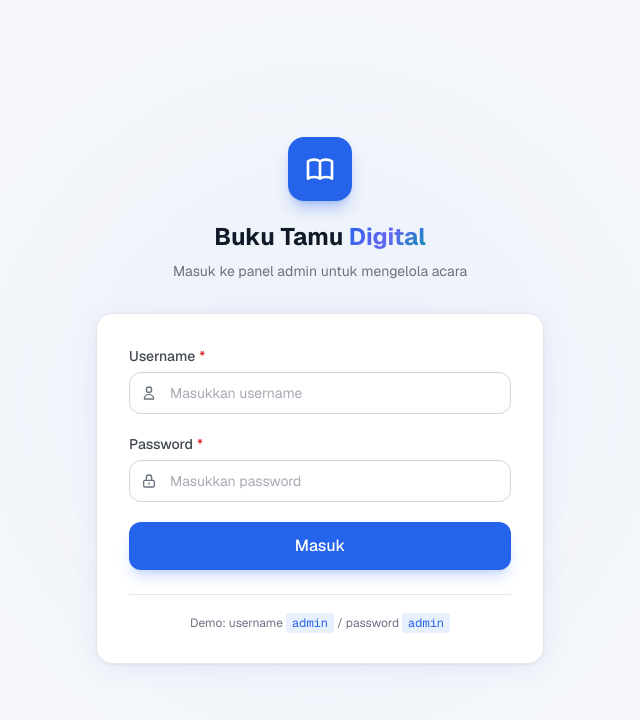
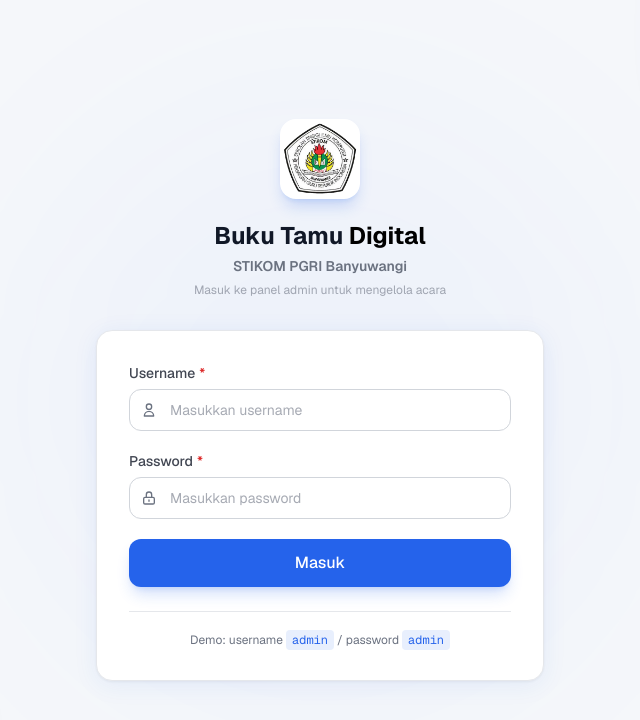
Before and after one commit to Nadiril/Buku-Tamu-Digital, a Next.js app: page / in a window 1280 px wide. Shown: the top 720 px of the page, without its empty margins (320-960 px from the left). Built offline with nearby package versions, Linux system fonts and the light colour scheme.

Commit message:
feat: update logo and heading styles on login and home pages

```diff
--- a/src/app/admin/(auth)/login/page.js
+++ b/src/app/admin/(auth)/login/page.js
@@ -51,7 +51,7 @@
             />
           </div>
           <h1 className="text-2xl font-bold text-foreground leading-snug">
-            Buku Tamu <span className="gradient-text">Digital</span>
+            Buku Tamu <span className="text-black">Digital</span>
           </h1>
           <p className="text-sm font-semibold text-muted mt-1">
             STIKOM PGRI Banyuwangi
--- a/src/app/page.js
+++ b/src/app/page.js
@@ -2,6 +2,7 @@
 
 import { useState } from "react";
 import { useRouter } from "next/navigation";
+import Image from "next/image";
 import Input from "@/components/Input";
 import Button from "@/components/Button";
 
@@ -37,27 +38,26 @@
       </div>
 
       <div className="relative w-full max-w-md mx-4 animate-fade-in">
-        {/* Logo */}
+        {/* Logo & Heading */}
         <div className="text-center mb-8">
-          <div className="w-16 h-16 rounded-2xl bg-accent mx-auto flex items-center justify-center shadow-lg shadow-accent/30 mb-5">
-            <svg
-              className="w-8 h-8 text-white"
-              fill="none"
-              viewBox="0 0 24 24"
-              stroke="currentColor"
-            >
-              <path
-                strokeLinecap="round"
-                strokeLinejoin="round"
-                strokeWidth={2}
-                d="M12 6.253v13m0-13C10.832 5.477 9.246 5 7.5 5S4.168 5.477 3 6.253v13C4.168 18.477 5.754 18 7.5 18s3.332.477 4.5 1.253m0-13C13.168 5.477 14.754 5 16.5 5c1.747 0 3.332.477 4.5 1.253v13C19.832 18.477 18.247 18 16.5 18c-1.746 0-3.332.477-4.5 1.253"
-              />
-            </svg>
+          <div className="w-20 h-20 rounded-2xl bg-white mx-auto flex items-center justify-center shadow-lg shadow-accent/20 mb-5 overflow-hidden">
+            <Image
+              src="/Logo.webp"
+              alt="Logo STIKOM PGRI Banyuwangi"
+              width={80}
+              height={80}
+              className="object-contain w-full h-full"
+              priority
+              unoptimized
+            />
           </div>
-          <h1 className="text-2xl font-bold text-foreground">
-            Buku Tamu <span className="gradient-text">Digital</span>
+          <h1 className="text-2xl font-bold text-foreground leading-snug">
+            Buku Tamu <span className="text-black">Digital</span>
           </h1>
-          <p className="text-sm text-muted mt-2">
+          <p className="text-sm font-semibold text-muted mt-1">
+            STIKOM PGRI Banyuwangi
+          </p>
+          <p className="text-xs text-muted/60 mt-1.5">
             Masuk ke panel admin untuk mengelola acara
           </p>
         </div>
```
